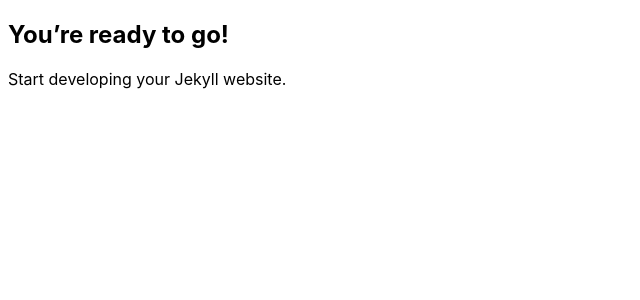
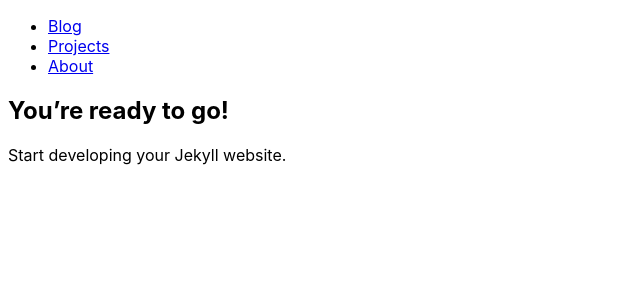
Before and after one commit to vteromero/vteromero.github.io, a Jekyll site: the page built from index.md, in a window 1280 px wide. Shown: the top 300 px of the page, without its empty margins (0-640 px from the left). Built offline with Jekyll 4.4.1, drawn with Linux system fonts in a browser that asks for light colours.

Commit message:
add navigation links

```diff
--- /dev/null
+++ b/_includes/navigation.html
@@ -0,0 +1,9 @@
+<header>
+  <nav>
+    <ul>
+      <li><a href="/">Blog</a></li>
+      <li><a href="/projects/">Projects</a></li>
+      <li><a href="/about/">About</a></li>
+    </ul>
+  </nav>
+</header>
--- a/_layouts/default.html
+++ b/_layouts/default.html
@@ -7,6 +7,7 @@
     <link rel="stylesheet" href="{{ "/assets/css/main.css" | relative_url }}">
   </head>
   <body>
+    {% include navigation.html %}
     {{ content }}
   </body>
 </html>
```
